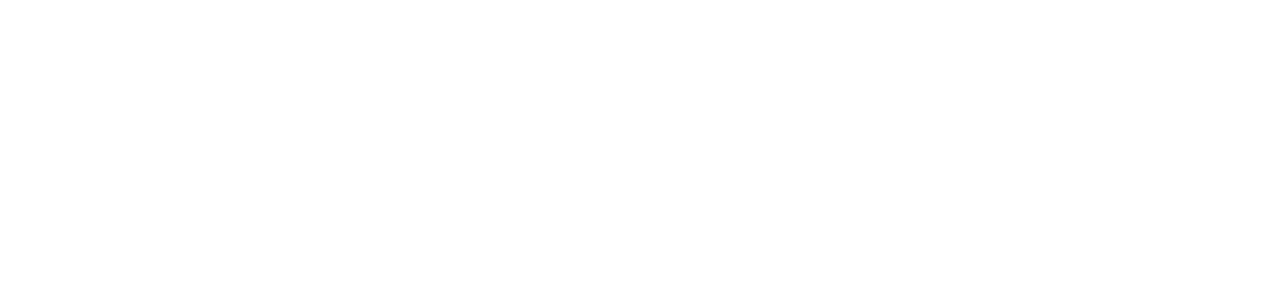
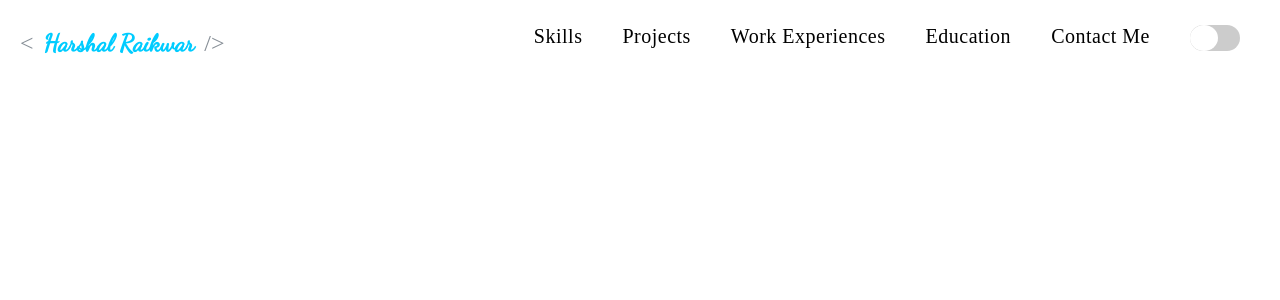
Before and after one commit to Harshal0902/WebFolio, a React (Create React App) app: page / in a window 1280 px wide. Shown: the top 300 px of the page. Built offline with nearby package versions, Linux system fonts and the light colour scheme.

Commit message:
Navbar added

```diff
--- a/package.json
+++ b/package.json
@@ -9,6 +9,8 @@
     "react": "^17.0.2",
     "react-dom": "^17.0.2",
     "react-scripts": "4.0.3",
+    "react-scroll": "^1.8.2",
+    "react-headroom": "^3.0.0",
     "web-vitals": "^1.1.1"
   },
   "scripts": {
--- a/src/components/Main.js
+++ b/src/components/Main.js
@@ -1,6 +1,7 @@
 import React, {Component} from "react";
 import {StyleProvider} from "../contexts/StyleContext";
 import "./Main.css";
+import Navbar from "./NavBar/Navbar"
 export default class Main extends Component {
   constructor(props) {
     super(props);
@@ -28,6 +29,7 @@
         <StyleProvider
           value={{isDark: this.state.isDark, changeTheme: this.changeTheme}}
         >
+          <Navbar />
         </StyleProvider>
       </div>
     );
--- /dev/null
+++ b/src/components/NavBar/Navbar.css
@@ -0,0 +1,180 @@
+@import url('https://fonts.googleapis.com/css2?family=Dancing+Script:wght@500&family=Libre+Baskerville:ital@1&display=swap');
+@import url("https://fonts.googleapis.com/css?family=Poppins:400,500,600,700&display=swap");
+@import url('https://fonts.googleapis.com/css2?family=Lobster&display=swap');
+
+.dark-menu {
+  background-color: #171c28 !important;
+  color: white;
+  z-index: 400;
+}
+
+.dark-menu li a {
+  color: white !important;
+}
+
+.dark-menu li a:hover {
+  background-color: #55198b !important;
+}
+
+.header {
+  background-color: #fff;
+  max-width: 100%;
+  padding: 10px 20px;
+  margin: 0px auto;
+  top: 0px;
+}
+
+.header ul {
+  margin: 0;
+  padding: 0;
+  list-style: none;
+  overflow: hidden;
+  cursor: pointer;
+  font-family: "Source Serif Pro", serif;
+  letter-spacing: 0.5px;
+}
+.grey-color {
+  color: #868e96;
+}
+
+.header li a {
+  display: block;
+  padding: 15px 20px;
+  font-size: 20px;
+  color: black;
+  text-decoration: none;
+}
+
+.header li a:hover,
+.header .menu-btn:hover {
+  background-color: #f4f4f4;
+  border-radius: 15px;
+}
+
+.header .logo {
+  display: block;
+  flex: none;
+  float: left;
+  font-size: 1.5em;
+  text-decoration: none;
+  margin-top: 10px;
+  line-height: normal;
+  color: #00ccff;
+}
+.header .logo-name {
+  font-family: 'Dancing Script', cursive;
+  font-weight: bold;
+  font-variant-ligatures: no-common-ligatures;
+  -webkit-font-variant-ligatures: no-common-ligatures;
+  padding: 0 10px;
+  text-decoration: none;
+}
+
+/* menu */
+
+.header .menu {
+  clear: both;
+  max-height: 0;
+  transition: max-height 0.2s ease-out;
+}
+
+/* menu icon */
+
+.header .menu-icon {
+  cursor: pointer;
+  display: inline-block;
+  float: right;
+  padding: 28px 20px;
+  position: relative;
+  user-select: none;
+}
+
+.header .menu-icon .navicon {
+  background: #333;
+  display: block;
+  height: 2px;
+  position: relative;
+  transition: background 0.2s ease-out;
+  width: 18px;
+}
+
+.header .menu-icon .navicon:before,
+.header .menu-icon .navicon:after {
+  background: #333;
+  content: "";
+  display: block;
+  height: 100%;
+  position: absolute;
+  transition: all 0.2s ease-out;
+  width: 100%;
+}
+
+.header .menu-icon .navicon-dark:before,
+.header .menu-icon .navicon-dark:after {
+  background: white !important;
+  content: "";
+  display: block;
+  height: 100%;
+  position: absolute;
+  transition: all 0.2s ease-out;
+  width: 100%;
+}
+
+.header .menu-icon .navicon:before {
+  top: 5px;
+}
+
+.header .menu-icon .navicon:after {
+  top: -5px;
+}
+
+/* menu btn */
+
+.header .menu-btn {
+  display: none;
+}
+
+.header .menu-btn:checked ~ .menu {
+  max-height: 486px;
+}
+
+.header .menu-btn:checked ~ .menu-icon .navicon {
+  background: transparent;
+}
+
+.header .menu-btn:checked ~ .menu-icon .navicon:before {
+  transform: rotate(-45deg);
+}
+
+.header .menu-btn:checked ~ .menu-icon .navicon:after {
+  transform: rotate(45deg);
+}
+
+.header .menu-btn:checked ~ .menu-icon:not(.steps) .navicon:before,
+.header .menu-btn:checked ~ .menu-icon:not(.steps) .navicon:after {
+  top: 0;
+}
+
+/* 48em = 768px */
+
+@media (min-width: 48em) {
+  .header li {
+    float: left;
+  }
+  .header {
+    display: flex;
+    align-items: center;
+    justify-content: space-between;
+  }
+  .header .menu {
+    max-height: none;
+  }
+  .header .menu-icon {
+    display: none;
+  }
+}
+@media (max-width: 960px) and (min-width: 768px) {
+  .header {
+    font-size: 12px;
+  }
+}
--- /dev/null
+++ b/src/components/NavBar/Navbar.js
@@ -0,0 +1,83 @@
+import React, { useContext } from "react";
+import { Link } from "react-scroll"
+import Headroom from "react-headroom";
+import "./Navbar.css";
+import StyleContext from "../../contexts/StyleContext";
+import ToggleSwitch from "../ToggleSwitch/ToggleSwitch";
+
+function Header() {
+  const { isDark } = useContext(StyleContext);
+
+  return (
+    <Headroom style={{ position: "fixed" }}>
+      <header className={isDark ? "dark-menu header" : "header"}>
+        <a href="/" className="logo">
+              <span className="grey-color">&lt;</span>
+          <span className="logo-name">Harshal Raikwar</span><span className="grey-color">/&gt;</span>
+        </a>
+        <input className="menu-btn" type="checkbox" id="menu-btn" />
+        <label
+          className="menu-icon"
+          htmlFor="menu-btn"
+          style={{ color: "white" }}
+        >
+          <span className={isDark ? "navicon navicon-dark" : "navicon"}></span>
+        </label>
+        <ul className={isDark ? "dark-menu menu" : "menu"}>
+          <li>
+          <Link activeClass="active"
+              to="skills"
+              spy={true}
+              smooth={true}
+              offset={-50}
+              duration={250}>
+              Skills</Link>
+          </li>
+          <li>
+          <Link activeClass="active"
+              to="projects"
+              spy={true}
+              smooth={true}
+              offset={-50}
+              duration={250}>
+              Projects</Link>
+          </li>
+          <li>
+          <Link activeClass="active"
+              to="experiences"
+              spy={true}
+              smooth={true}
+              offset={-50}
+              duration={250}>
+              Work Experiences</Link>
+          </li>
+          <li>
+          <Link activeClass="active"
+              to="education"
+              spy={true}
+              smooth={true}
+              offset={-50}
+              duration={250}>
+              Education</Link>
+          </li>
+          <li>
+            <Link activeClass="active"
+              to="contact"
+              spy={true}
+              smooth={true}
+              offset={-50}
+              duration={250}>
+              Contact Me</Link>
+          </li>
+
+          <li>
+            <a href="#">
+              <ToggleSwitch />
+            </a>
+          </li>
+        </ul>
+      </header>
+    </Headroom>
+  );
+}
+export default Header;
```
Also changed, not shown: 1 other file (tests, documents, lock files or other folders).
